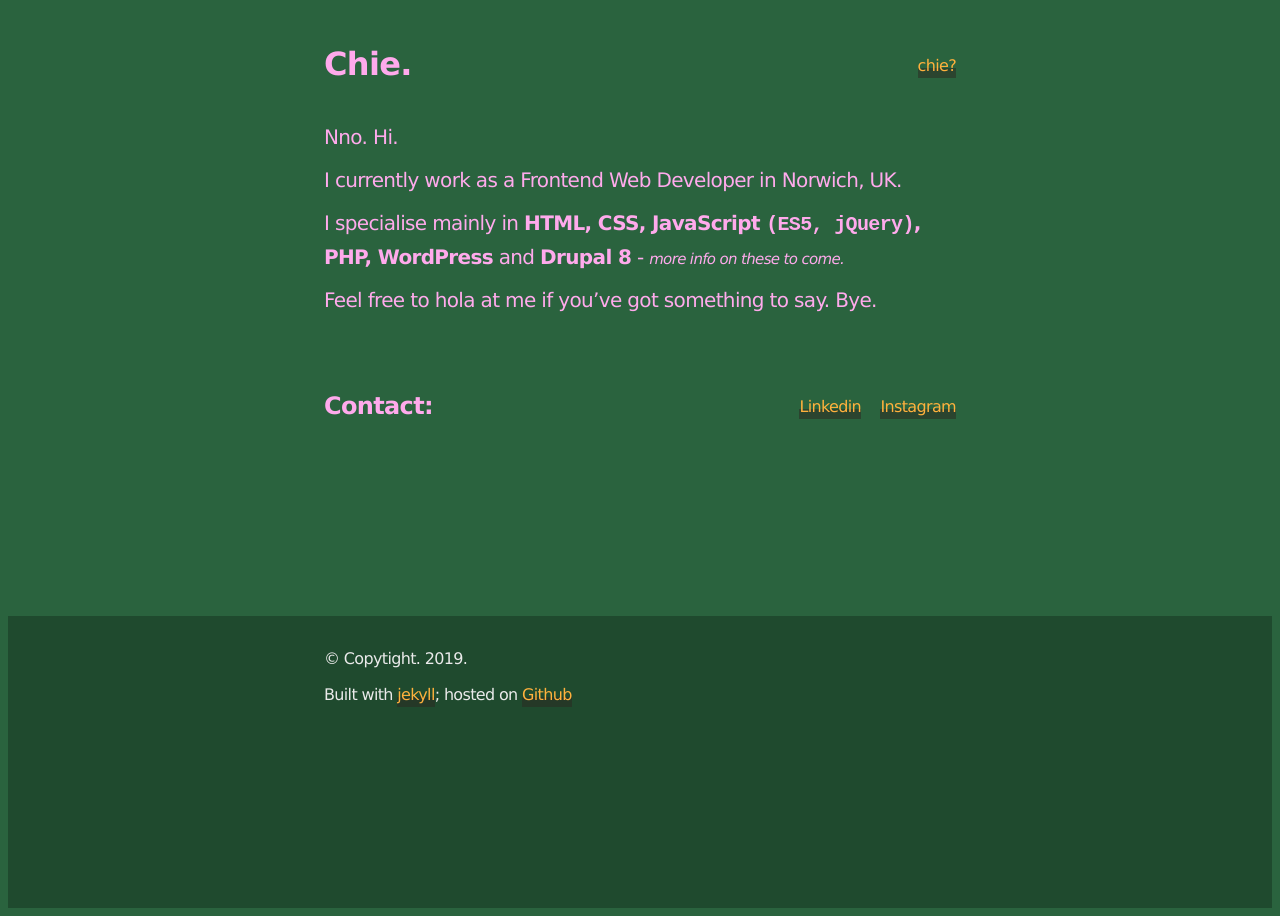
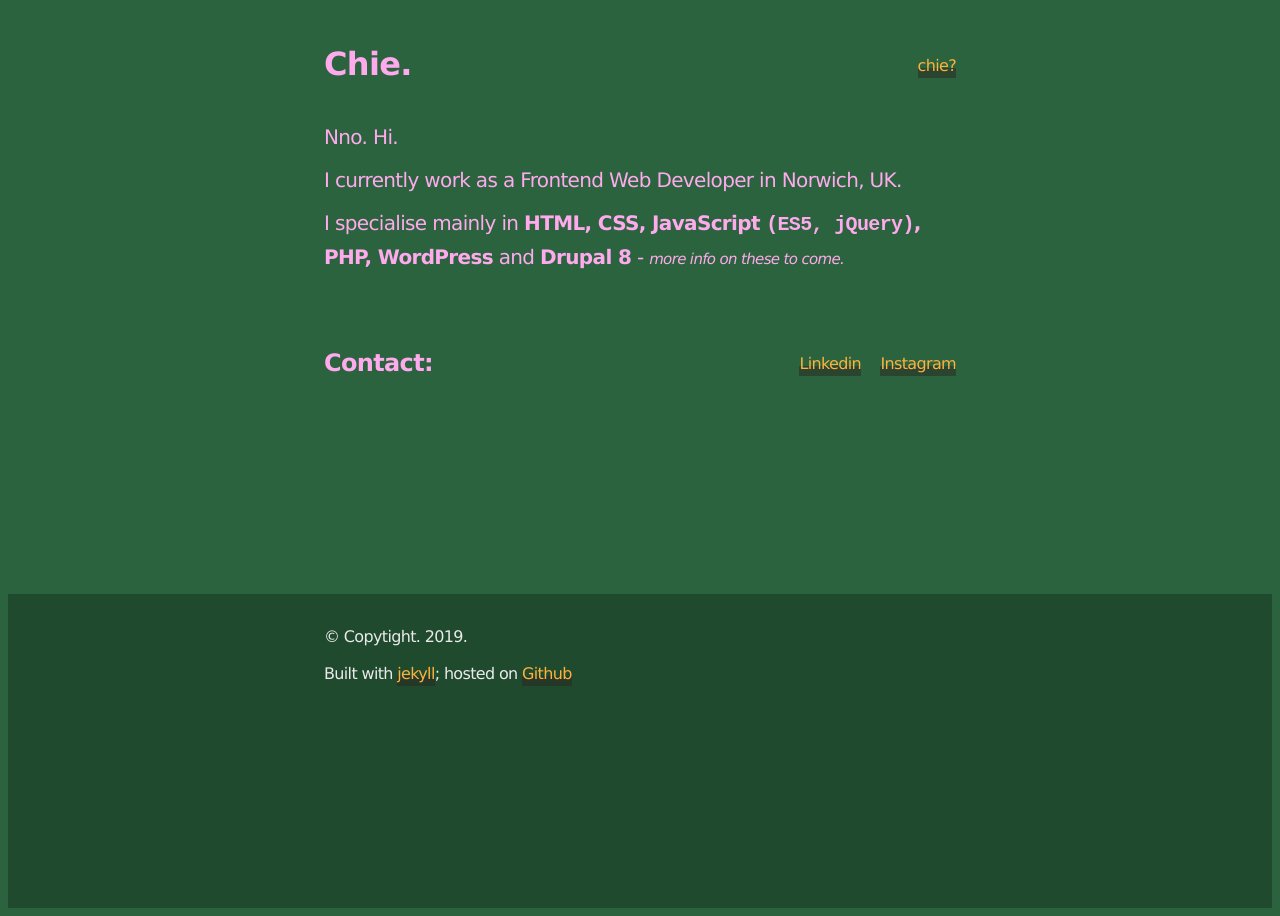
Before and after one commit to chiich/portfolio, a Jekyll site: the page built from index.md, in a window 1280 px wide. Built offline with Jekyll 4.4.1, drawn with Linux system fonts in a browser that asks for light colours; nearby versions of some CDN libraries; some web fonts are replaced.

Commit message:
refresh 2019-001

```diff
--- a/index.md
+++ b/index.md
@@ -8,9 +8,3 @@ I currently work as a Frontend Web Developer in Norwich, UK.
 
 
 I specialise mainly in **HTML, CSS, JavaScript `(ES5, jQuery)`, PHP, WordPress** and **Drupal 8** - _more info on these to come._
-
-
-Feel free to hola at me if you've got something to say.
-
-
-Bye.
```
